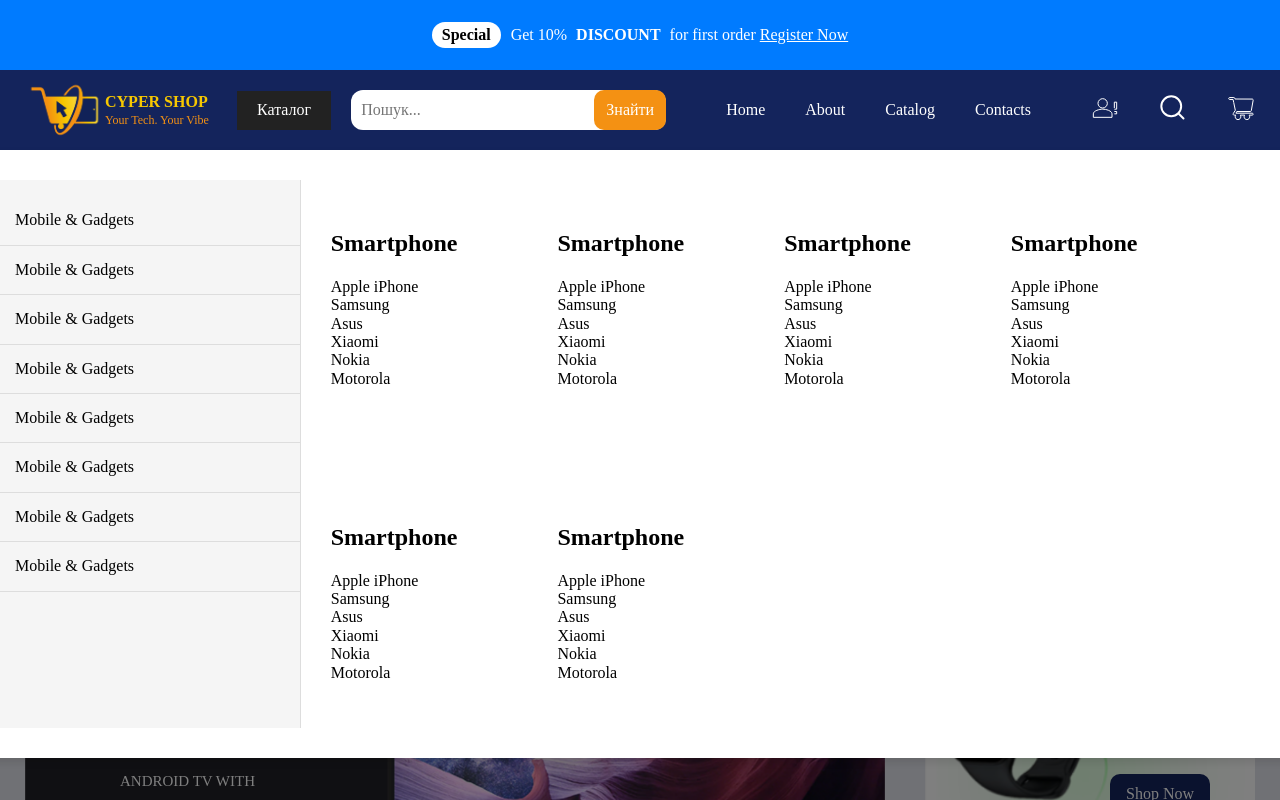
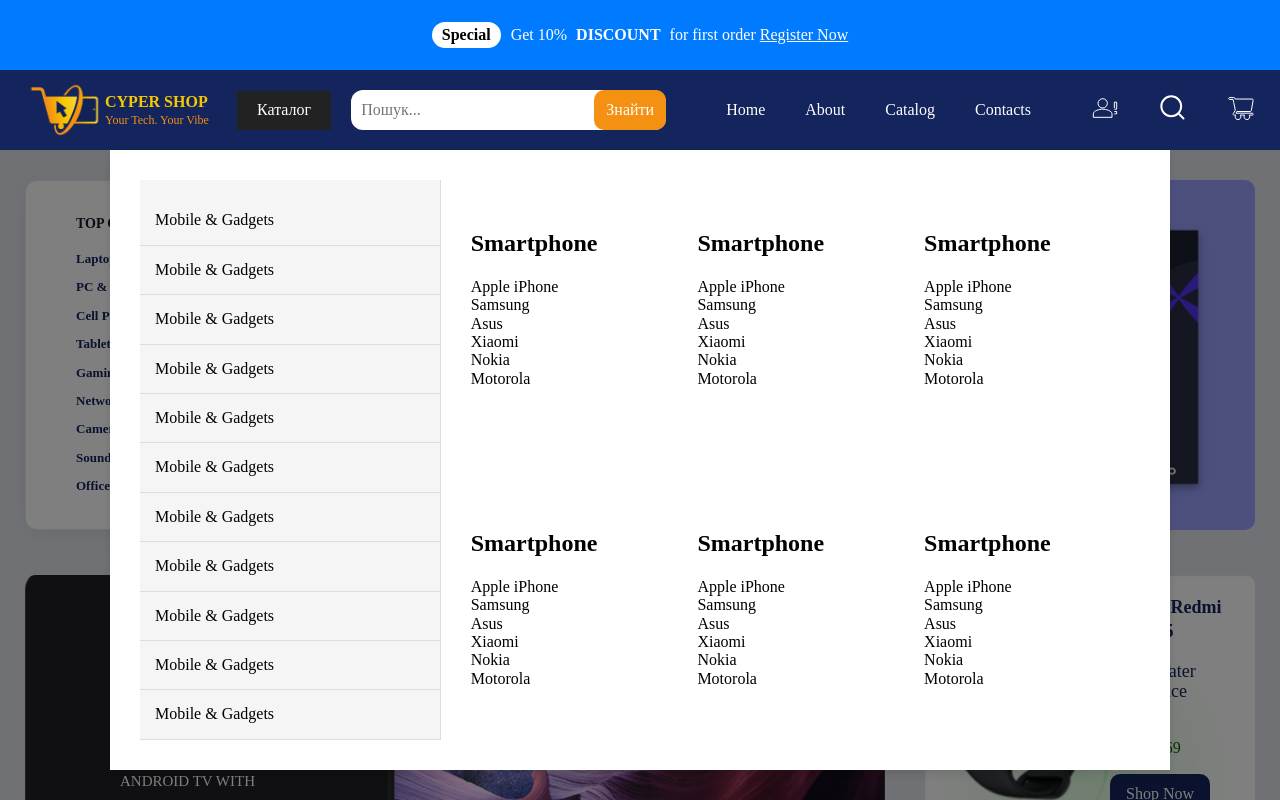
Before and after one commit to MelVikt/web-project, a React (Vite) app: page / in a window 1280 px wide. Both pictures are taken after a click on the button "Каталог". Shown: the top 800 px of the page. Built offline with nearby package versions, Linux system fonts and the light colour scheme.

Commit message:
ch catalog

```diff
--- a/src/widgets/catalogMenu/ui/CatalogMenu.scss
+++ b/src/widgets/catalogMenu/ui/CatalogMenu.scss
@@ -127,6 +127,40 @@
 
 
 
+// 🔧 Окремо описуємо кастомний скролбар для .catalog__left
+.catalog__left::-webkit-scrollbar {
+  width: 4px;
+  height: 8px;
+}
+
+.catalog__left::-webkit-scrollbar-track {
+  background: rgb(20, 36, 92); /* Темно-синій */
+  border-radius: 4px;
+}
+
+.catalog__left::-webkit-scrollbar-thumb {
+  background: rgb(244, 145, 19); /* Помаранчевий */
+  border-radius: 4px;
+  box-shadow: inset 0 0 6px rgba(0, 0, 0, 0.2);
+  transition: all 0.2s ease;
+}
+
+.catalog__left::-webkit-scrollbar-thumb:hover {
+  background: rgb(247, 200, 0); /* Жовтий при наведенні */
+  box-shadow: 0 0 8px rgba(247, 200, 0, 0.4);
+}
+
+.catalog__left::-webkit-scrollbar-corner {
+  background: rgb(20, 36, 92);
+}
+
+// Firefox підтримка
+.catalog__left {
+  scrollbar-width: thin;
+  scrollbar-color: rgb(244, 145, 19) rgb(20, 36, 92);
+}
+
+
 
 .catalog {
   z-index: 1000;
@@ -152,7 +186,7 @@
     left: 50%;
     top: 150.4px;
     transform: translateX(-50%);
-    max-width: 1440px;
+    max-width: 1000px;
     width: 100%;
     background-color: white;
     display: flex;
@@ -166,7 +200,34 @@
     background: #f5f5f5;
     border-right: 1px solid #ddd;
     overflow-y: auto;
+    max-height: 70vh; // или 400px, или под высоту окна
 
+  /* ==== WebKit (, Edge, Safari) ==== */
+  &::-webkit-scrollbar {
+    width: 8px;
+    background: scroll;
+  }
+
+  &::-webkit-scrollbar-track {
+    background: #101214;
+    border-radius: 4px;
+  }
+
+  &::-webkit-scrollbar-thumb {
+    background: linear-gradient(180deg, #444b52 0%, #2d3339 100%);
+    border-radius: 4px;
+    box-shadow: inset 0 0 6px rgba(0, 255, 170, 0.25); /* лёгкое “неоновое” свечение */
+    transition: all 0.2s ease;
+  }
+
+  &::-webkit-scrollbar-thumb:hover {
+    background: linear-gradient(180deg, #57f4b6 0%, #2cd98a 100%);
+    box-shadow: 0 0 8px rgba(87, 244, 182, 0.6);
+  }
+
+  &::-webkit-scrollbar-corner {
+    background: #101214;
+  }
     &-list {
       padding-left: 0;
     }
@@ -213,9 +274,10 @@
       }
     }
   }
+}
 
 
-}
+
 
 // .catalog {
 //   z-index: 1000;
--- a/src/widgets/catalogMenu/ui/CatalogMenu.tsx
+++ b/src/widgets/catalogMenu/ui/CatalogMenu.tsx
@@ -97,6 +97,15 @@
                 <li className="catalog__left-item"><a className="catalog__left-link" href="№">Mobile & Gadgets</a></li>
                 <li className="catalog__left-item"><a className="catalog__left-link" href="№">Mobile & Gadgets</a></li>
                 <li className="catalog__left-item"><a className="catalog__left-link" href="№">Mobile & Gadgets</a></li>
+                        <li className="catalog__left-item"><a className="catalog__left-link" href="№">Mobile & Gadgets</a></li>
+                <li className="catalog__left-item"><a className="catalog__left-link" href="№">Mobile & Gadgets</a></li>
+                <li className="catalog__left-item"><a className="catalog__left-link" href="№">Mobile & Gadgets</a></li>
+                <li className="catalog__left-item"><a className="catalog__left-link" href="№">Mobile & Gadgets</a></li>
+                <li className="catalog__left-item"><a className="catalog__left-link" href="№">Mobile & Gadgets</a></li>
+                <li className="catalog__left-item"><a className="catalog__left-link" href="№">Mobile & Gadgets</a></li>
+                <li className="catalog__left-item"><a className="catalog__left-link" href="№">Mobile & Gadgets</a></li>
+                <li className="catalog__left-item"><a className="catalog__left-link" href="№">Mobile & Gadgets</a></li>
+
               </ul>
             </div>
             <div className="catalog__right">
```
